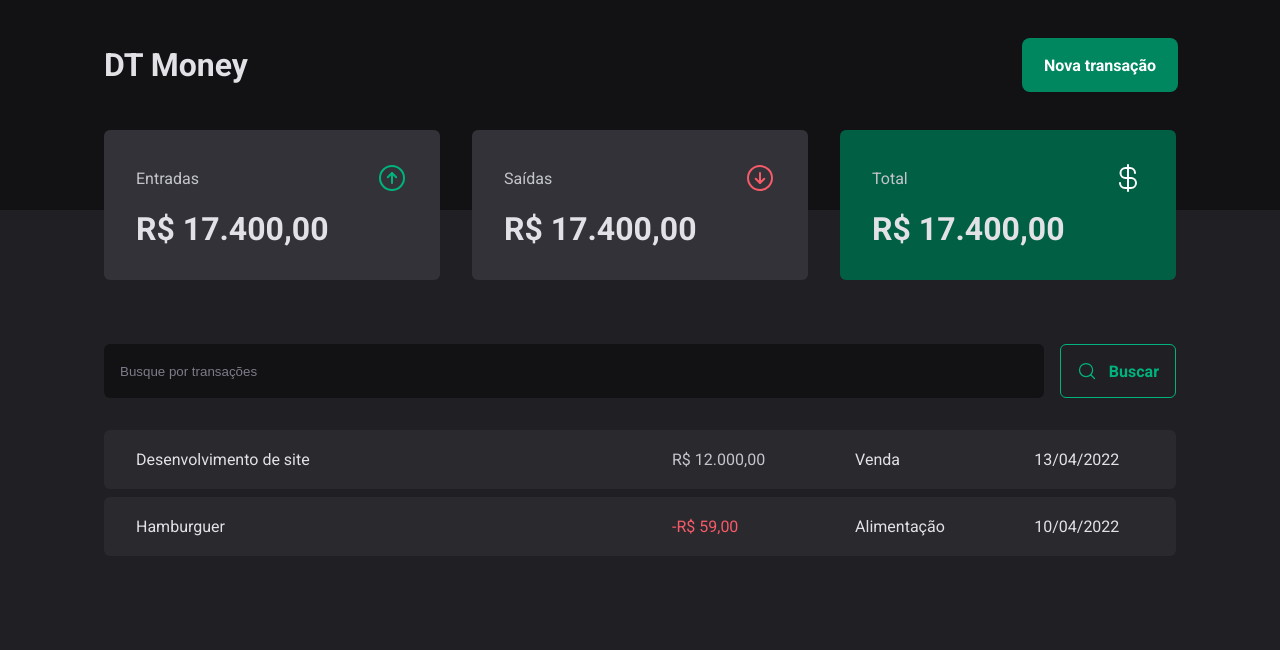
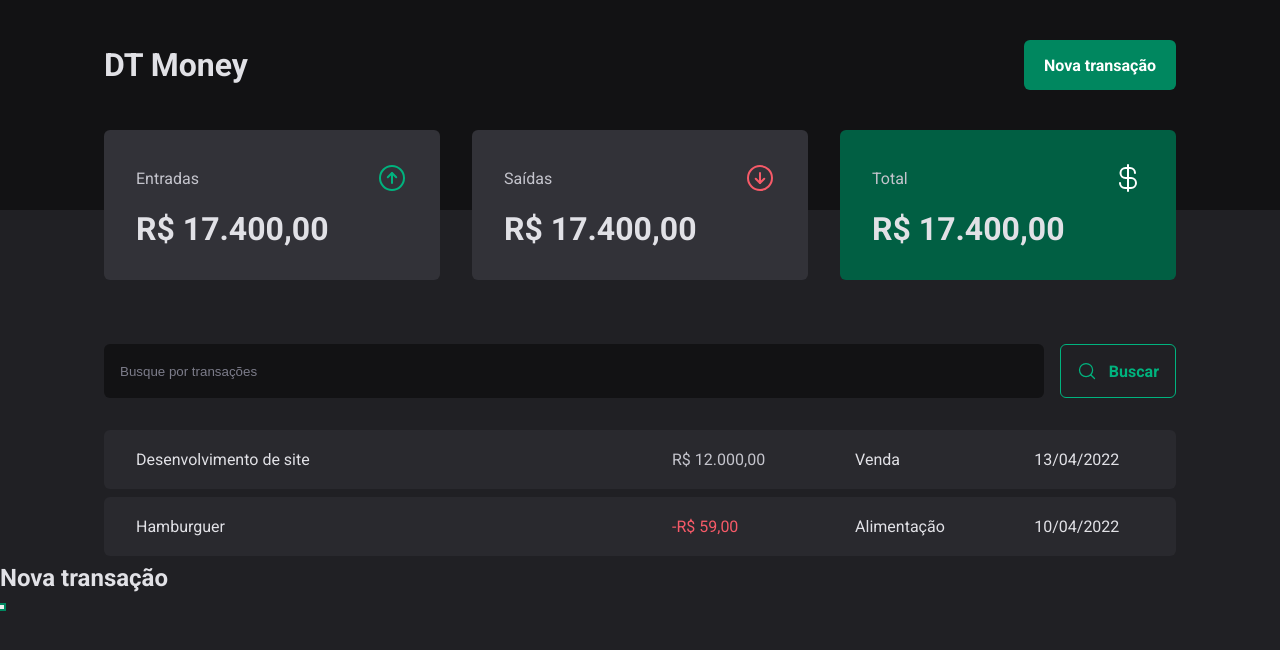
Before and after one commit to Matheussmaced/dt_money, a React (Vite) app: page / in a window 1280 px wide. Both pictures are taken after a click on the button "Nova transação". Shown: the top 650 px of the page. Built offline with nearby package versions, Linux system fonts and the light colour scheme; the HTML template or start-up script is replaced by a standard one.

Commit message:
addign library radix

```diff
--- a/package.json
+++ b/package.json
@@ -10,6 +10,7 @@
     "preview": "vite preview"
   },
   "dependencies": {
+    "@radix-ui/react-dialog": "^1.0.5",
     "react": "^18.2.0",
     "react-dom": "^18.2.0",
     "styled-components": "^6.0.8"
--- a/src/components/Header/index.tsx
+++ b/src/components/Header/index.tsx
@@ -1,3 +1,5 @@
+import * as Dialog from "@radix-ui/react-dialog"
+
 import { HeaderContainer, HeaderContent, NewTransactionButton } from "./styles"
 
 export const Header = () => {
@@ -6,8 +8,21 @@
         <HeaderContent>
           <h1>DT Money</h1>
 
+          <Dialog.Root>
+            <Dialog.Trigger asChild>
+              <NewTransactionButton>Nova transação</NewTransactionButton>
+            </Dialog.Trigger>
 
-          <NewTransactionButton>Nova transação</NewTransactionButton>
+            <Dialog.Portal>
+              <Dialog.Overlay />
+
+              <Dialog.Content>
+                <Dialog.Title>Nova transação</Dialog.Title>
+                <Dialog.Close />
+              </Dialog.Content>
+            </Dialog.Portal>
+          </Dialog.Root>
+
         </HeaderContent>
     </HeaderContainer>
   )
```
Also changed, not shown: 1 other file (tests, documents, lock files or other folders).
